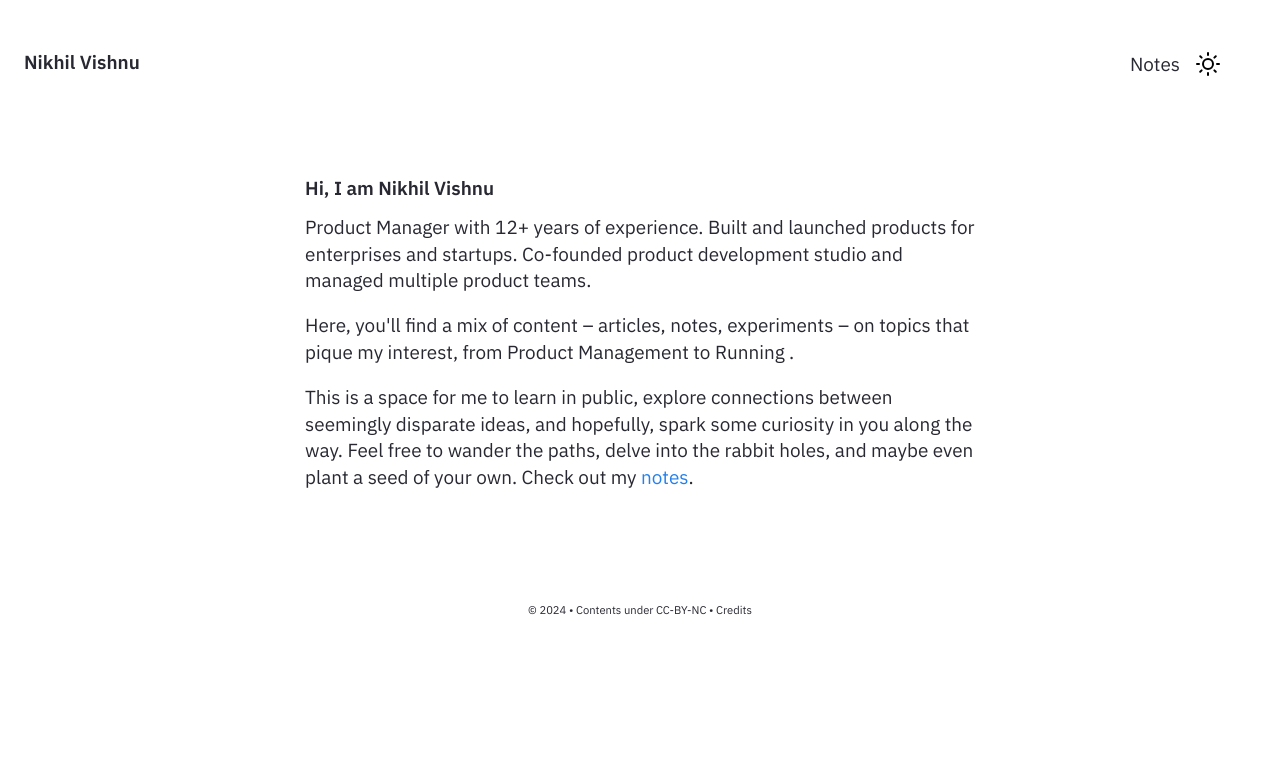
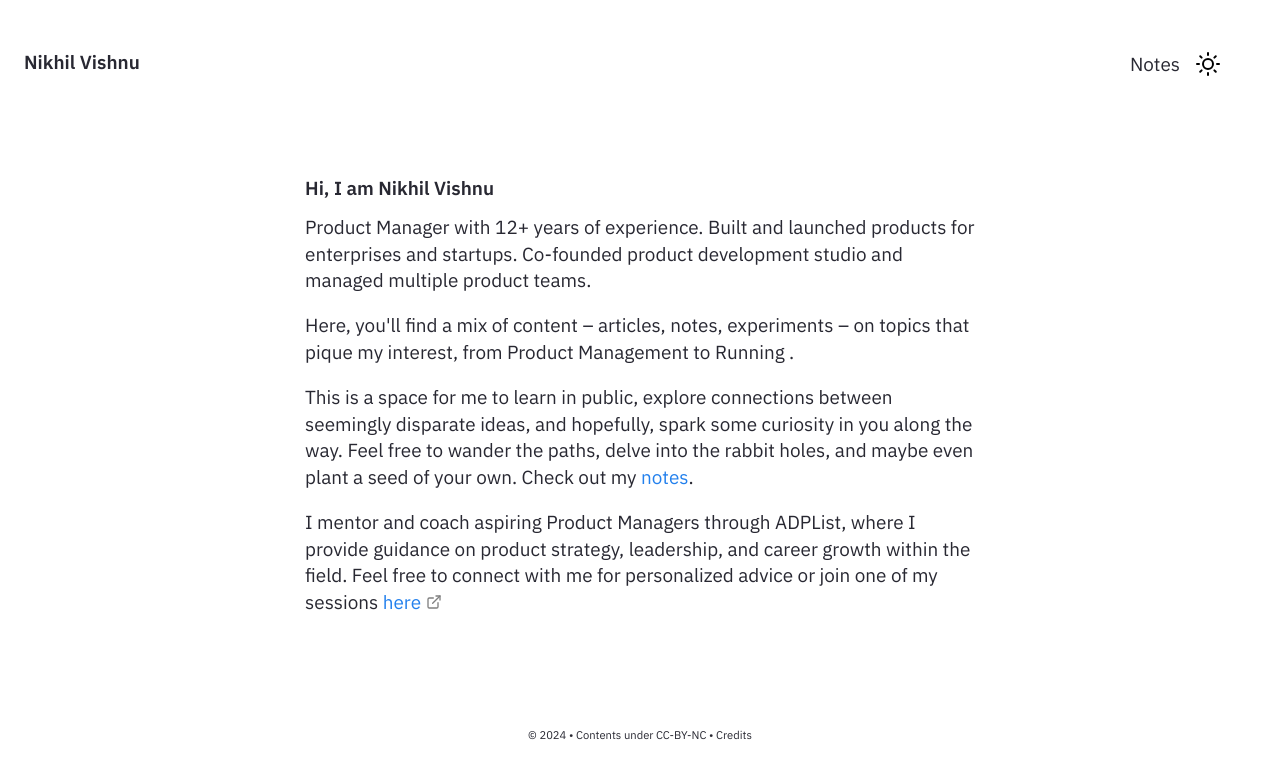
Before and after one commit to nikhilvishnu/nikhilvishnu.github.io, a Jekyll site: the page built from pages/index.md, in a window 1280 px wide. Shown: the top 779 px of the page. Built offline with Jekyll 4.4.1, drawn with Linux system fonts in a browser that asks for light colours.

Commit message:
Update Homepage.html
Updated Adplist details

```diff
--- a/_includes/Homepage.html
+++ b/_includes/Homepage.html
@@ -3,5 +3,5 @@
         <p>Product Manager with 12+ years of experience. Built and launched products for enterprises and startups. Co-founded product development studio and managed multiple product teams.</p>
         <p>Here, you'll find a mix of content –  articles, notes, experiments –  on topics that pique my interest, from Product Management to Running .</p>
         <p>This is a space for me to learn in public, explore connections between seemingly disparate ideas, and hopefully, spark some curiosity in you along the way.  Feel free to wander the paths, delve into the rabbit holes, and maybe even plant a seed of your own. Check out my <a href="{{'/notes' | relative_url}}"> notes</a>.</p>
-
+        <p>I mentor and coach aspiring Product Managers through ADPList, where I provide guidance on product strategy, leadership, and career growth within the field. Feel free to connect with me for personalized advice or join one of my sessions <a href="https://adplist.org/mentors/nikhil-vishnu-pv"> here</a> </p>
 </div>
```
